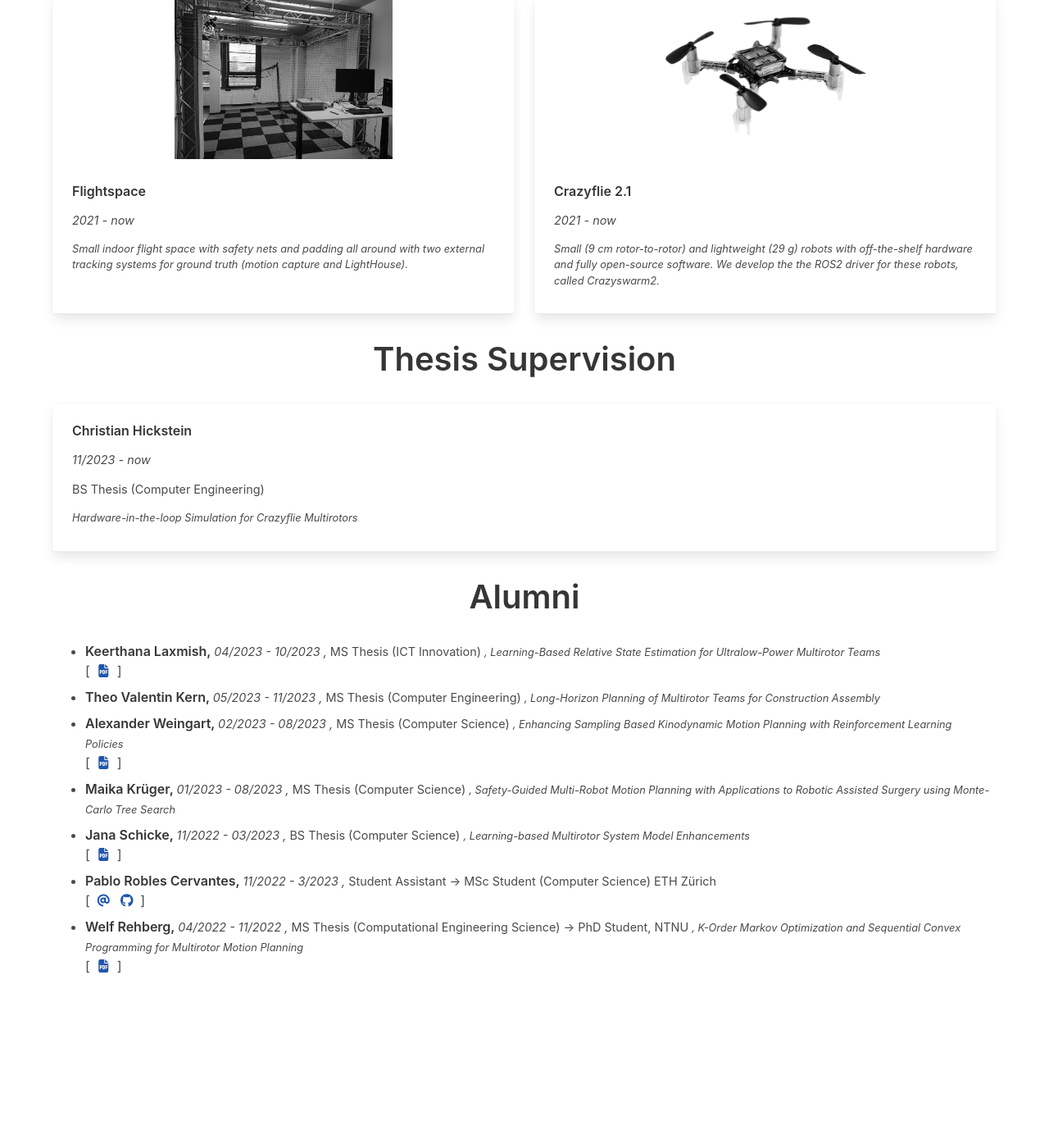
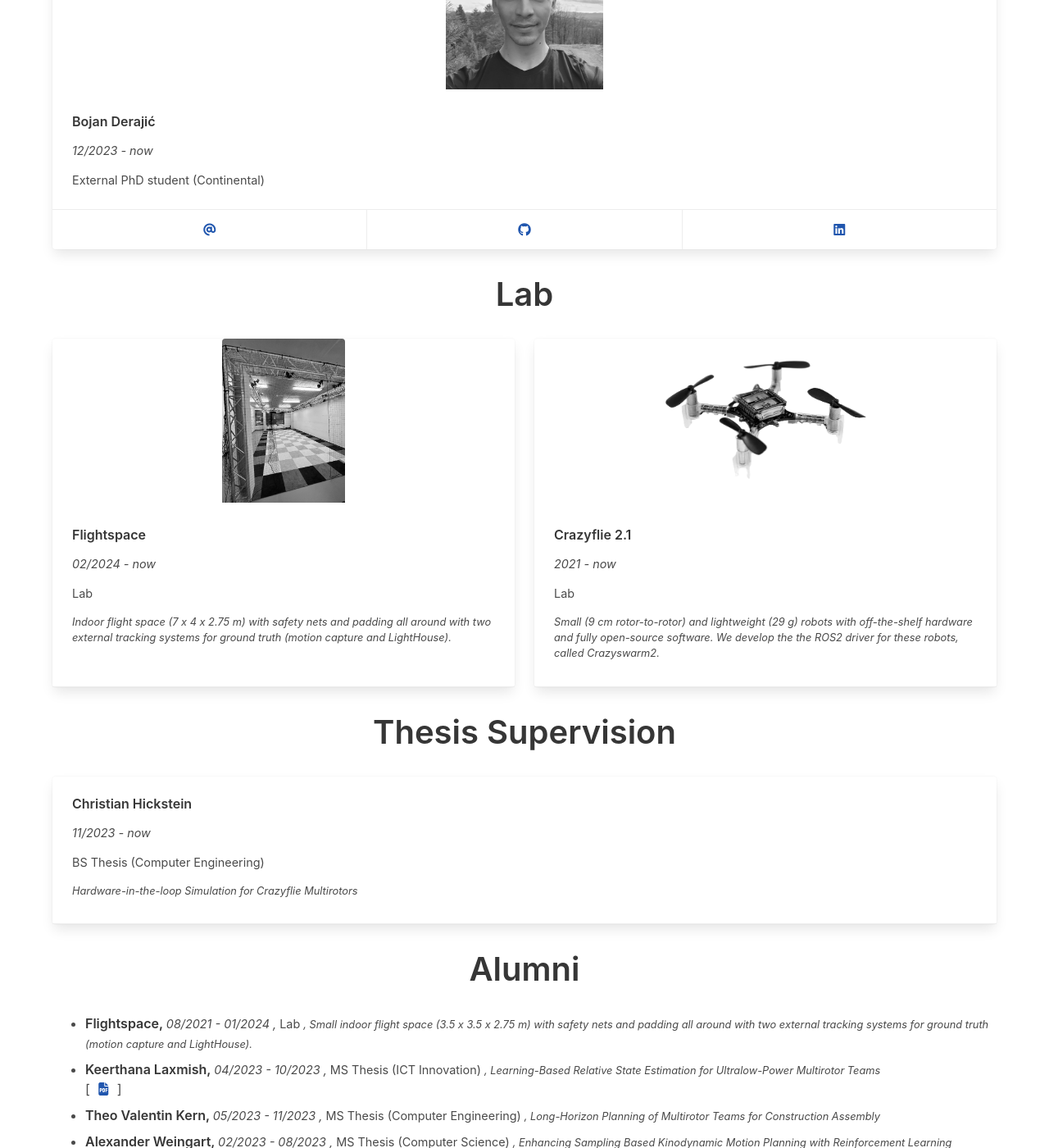
Before and after one commit to IMRCLab/imrclab.github.io, a Jekyll site: the page built from team.html, in a window 1280 px wide and 1400 px high, scrolled down 1089 px. Shown: the whole window at 82% size. Built offline with Jekyll 4.4.1, drawn with Linux system fonts in a browser that asks for light colours; before the commit the page ends 2287 px from its top, so only the background shows below that; some of the changed text lies outside the part shown.

Commit message:
update jobs and team

```diff
--- a/_data/team.yml
+++ b/_data/team.yml
@@ -6,6 +6,7 @@ team:
     website: https://whoenig.github.io/
     github: whoenig
     affiliation: TU Berlin
+    linkedin: https://www.linkedin.com/in/wolfgang-h%C3%B6nig-71385599
     image: wolfgang_hoenig.jpg
     start: 05/2021
 
@@ -35,7 +36,7 @@ team:
     start: 01/2022
 
   - name: Pia Hanfeld
-    role: External PhD student
+    role: External PhD student (CASUS)
     email: p.hanfeld (at) hzdr (dot) de
     website: https://www.casus.science/team-members/pia-hanfeld/
     github: phanfeld
@@ -123,13 +124,30 @@ team:
     note: Hardware-in-the-loop Simulation for Crazyflie Multirotors
     start: 11/2023
 
-lab:
+  - name: Bojan Derajić
+    role: External PhD student (Continental)
+    email: bojan.derajic (at) continental-corporation (dot) com
+    linkedin: https://www.linkedin.com/in/bojan-derajic/
+    github: bojan-derajic
+    affiliation: Continental Corporation, TU Berlin
+    image: bojan_derajic.jpg
+    start: 12/2023
+
   - name: Flightspace
+    role: Lab
+    image: flightspace2.jpg
+    start: 02/2024
+    note: Indoor flight space (7 x 4 x 2.75 m) with safety nets and padding all around with two external tracking systems for ground truth (motion capture and LightHouse).
+
+  - name: Flightspace
+    role: Lab
     image: flightspace.jpg
-    start: 2021
-    note: Small indoor flight space with safety nets and padding all around with two external tracking systems for ground truth (motion capture and LightHouse).
+    start: 08/2021
+    end: 01/2024
+    note: Small indoor flight space (3.5 x 3.5 x 2.75 m) with safety nets and padding all around with two external tracking systems for ground truth (motion capture and LightHouse).
 
   - name: Crazyflie 2.1
+    role: Lab
     image: crazyflie20.png
     start: 2021
     note: Small (9 cm rotor-to-rotor) and lightweight (29 g) robots with off-the-shelf hardware and fully open-source software. We develop the the ROS2 driver for these robots, called Crazyswarm2.
--- a/_includes/teammember.html
+++ b/_includes/teammember.html
@@ -36,6 +36,9 @@
         {% if member.github %}
         <a href="https://github.com/{{ member.github }}" class="card-footer-item"><span class="icon"><i class="fab fa-github"></i></span></a>
         {% endif %}
+        {% if member.linkedin %}
+        <a href="{{ member.linkedin }}" class="card-footer-item"><span class="icon"><i class="fa-brands fa-linkedin"></i></span></a>
+        {% endif %}
         {% if member.thesis %}
             <a href="{{member.thesis}}" class="card-footer-item"><span class="icon"> <i
                 class="fas fa-file-pdf"></i> </span> <span>Thesis</span></a>
--- a/team.html
+++ b/team.html
@@ -11,7 +11,7 @@ title: IMRC Team
     <div class="team tile is-ancestor is-flex-wrap">
 
         {% for member in site.data.team.team %}
-            {% unless member.end or member.role contains "Thesis" %}
+            {% unless member.end or member.role contains "Thesis" or member.role contains "Lab" %}
                 {% include teammember.html %}
             {% endunless %}
         {%- endfor %}
@@ -26,8 +26,12 @@ title: IMRC Team
 <div class="container">
     <div class="team tile is-ancestor is-flex-wrap">
 
-        {% for member in site.data.team.lab %}
-            {% include teammember.html %}
+        {% for member in site.data.team.team %}
+            {% if member.role contains "Lab" %}
+                {% unless member.end %}
+                    {% include teammember.html %}
+                {% endunless %}
+            {% endif %}
         {%- endfor %}
 
     </div>
```
Also changed, not shown: _data/jobs.yml (+4 -4 lines), assets/img/bojan_derajic.jpg (added), assets/img/flightspace2.jpg (added).
